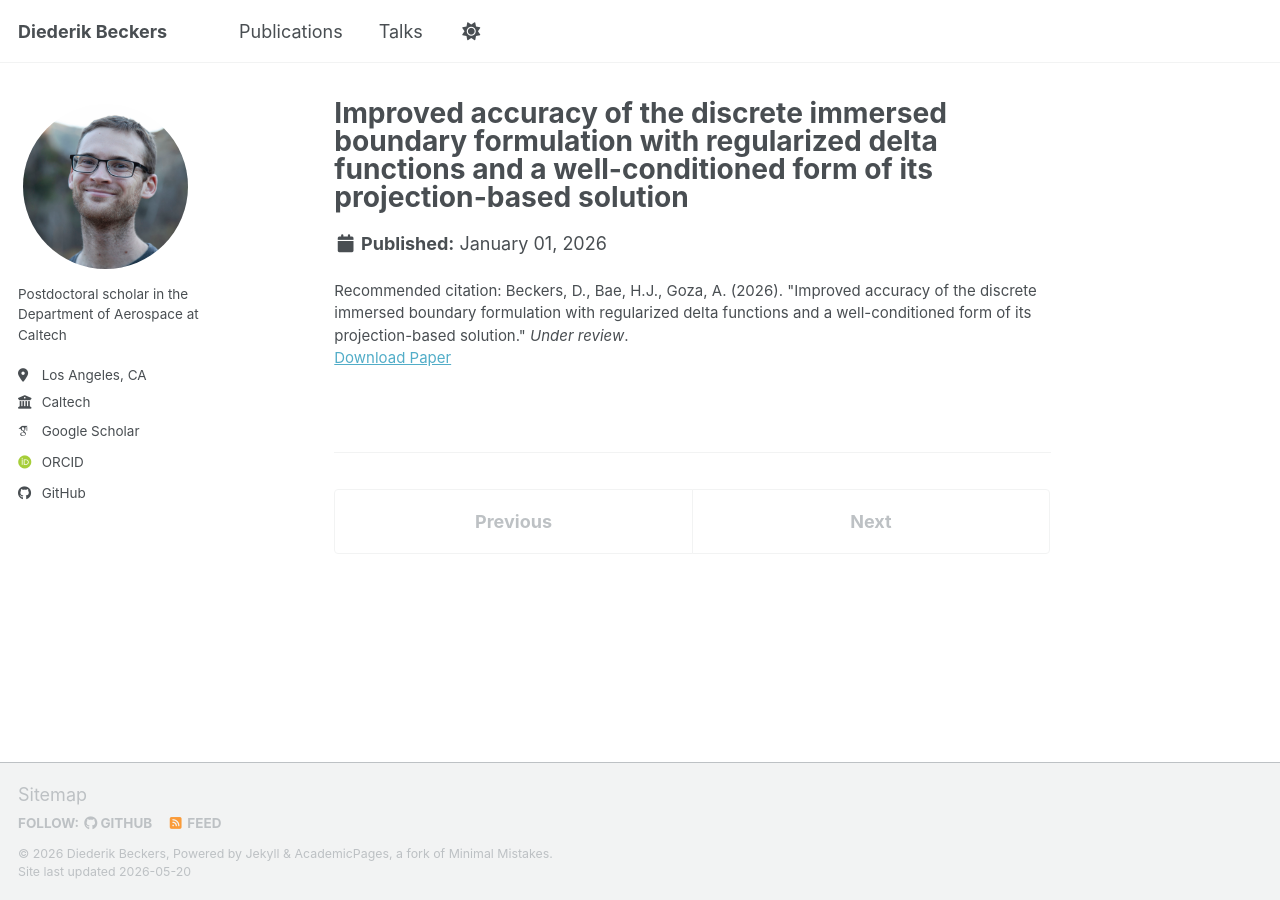
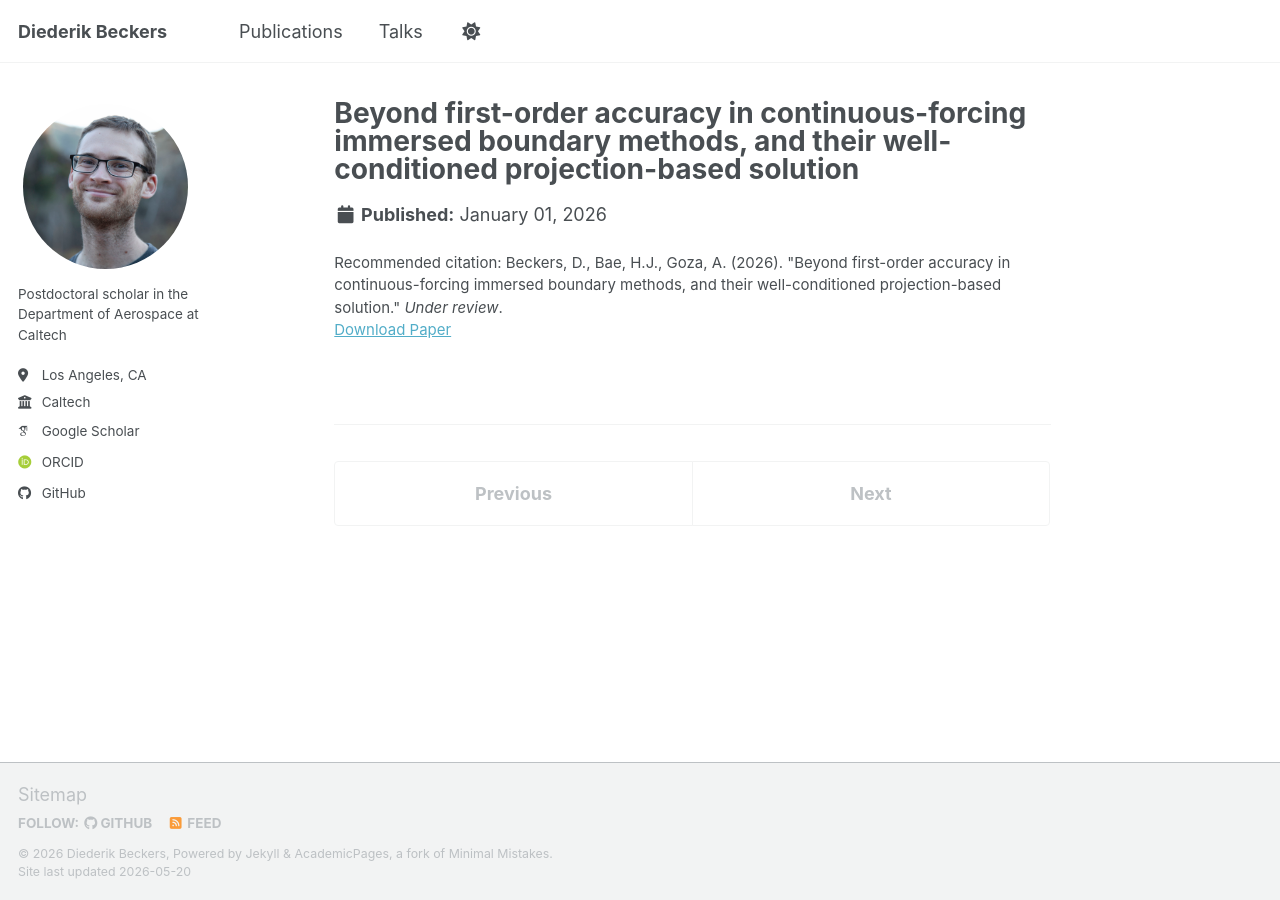
Before and after one commit to diederikb/diederikb.github.io, a Jekyll site: the page built from _publications/2026-01-01-improved-accuracy-of-the-discrete-immersed-boundary-formulation.md, in a window 1280 px wide. Built offline with Jekyll 4.4.1, drawn with Linux system fonts in a browser that asks for light colours; some web fonts are replaced; a script bundle is joined from its source files by our own code; library files that are not in the unit come from our copies.

Commit message:
Updated papers

```diff
--- a/_publications/2026-01-01-improved-accuracy-of-the-discrete-immersed-boundary-formulation.md
+++ b/_publications/2026-01-01-improved-accuracy-of-the-discrete-immersed-boundary-formulation.md
@@ -1,9 +1,9 @@
 ---
-title: "Improved accuracy of the discrete immersed boundary formulation with regularized delta functions and a well-conditioned form of its projection-based solution"
+title: "Beyond first-order accuracy in continuous-forcing immersed boundary methods, and their well-conditioned projection-based solution"
 category: manuscripts
 collection: publications
 permalink: /publication/2026-01-01-improved-accuracy-of-the-discrete-immersed-boundary-formulation
 date: 2026-01-01
-paperurl: 'https://www.its.caltech.edu/~jbae/publications/Beckers_Bae_Goza_2026.pdf'
-citation: 'Beckers, D., Bae, H.J., Goza, A. (2026). &quot;Improved accuracy of the discrete immersed boundary formulation with regularized delta functions and a well-conditioned form of its projection-based solution.&quot; <i>Under review</i>.'
+paperurl: 'https://arxiv.org/abs/2604.28152'
+citation: 'Beckers, D., Bae, H.J., Goza, A. (2026). &quot;Beyond first-order accuracy in continuous-forcing immersed boundary methods, and their well-conditioned projection-based solution.&quot; <i>Under review</i>.'
 ---
```
Also changed, not shown: _publications/2026-01-01-a-high-fidelity-simulation-framework-for-turbulent-flows-with-complex-metamaterial-structures.md (+1 -1 lines).
